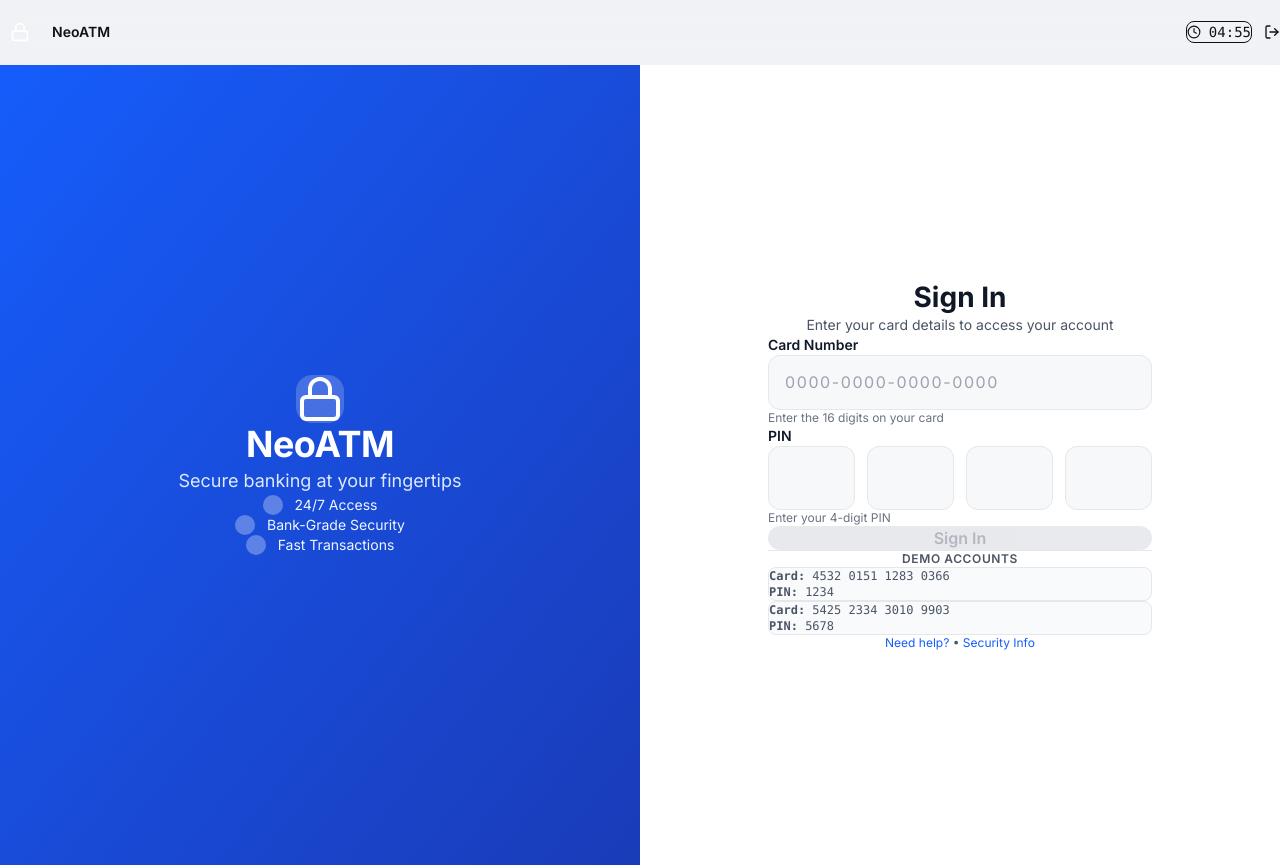
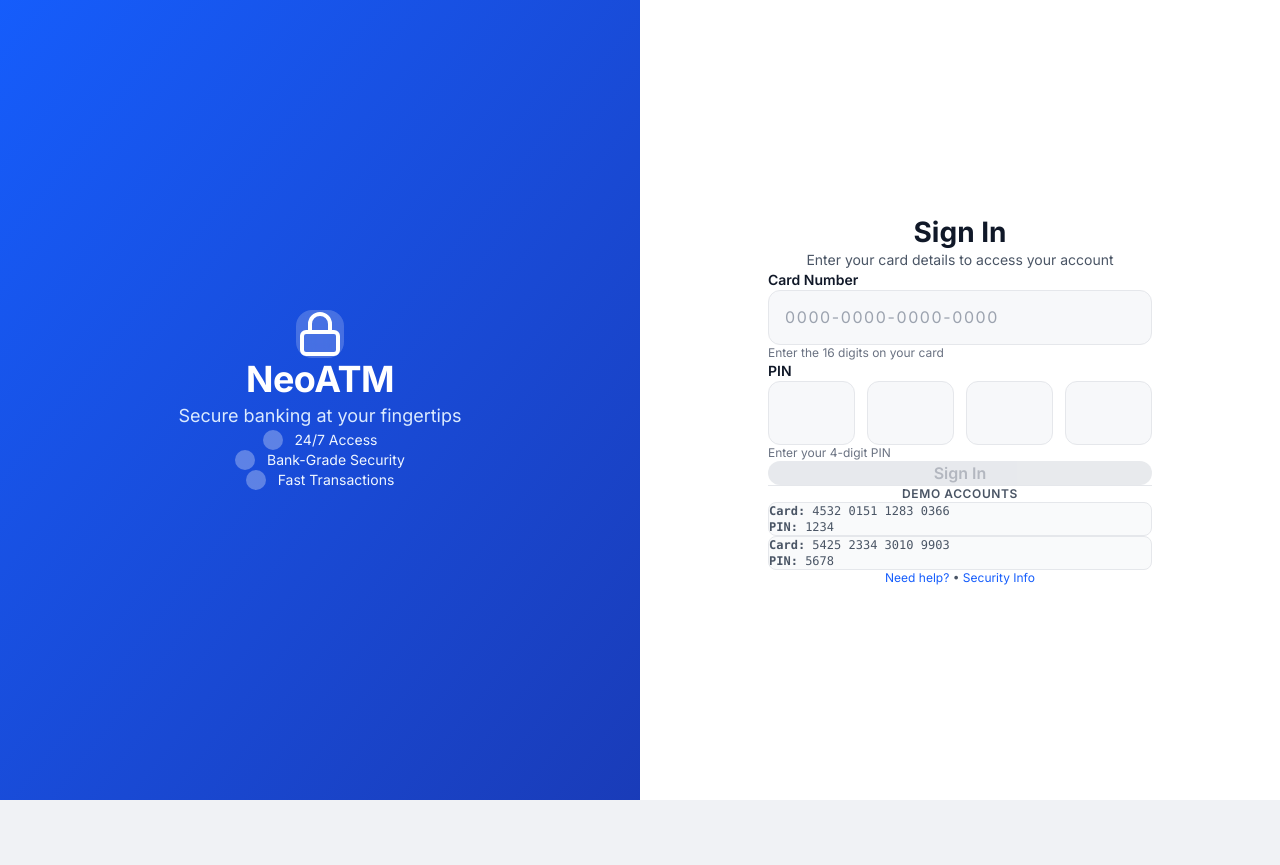
Before and after one commit to Ma7moudkolib/ATM-Banking-System, a React (Vite) app in the folder frontend/: page /login in a window 1280 px wide. After the commit the page ends 800 px from the top, so only its background shows below. Built offline with nearby package versions, Linux system fonts and the light colour scheme; no server answers; sample sign-in values are in the browser's storage.

Commit message:
Refactor: Update Layout component styling and structure

```diff
--- a/frontend/src/components/Layout.tsx
+++ b/frontend/src/components/Layout.tsx
@@ -1,16 +1,9 @@
-import { Outlet, useNavigate } from 'react-router-dom';
+import { Outlet } from 'react-router-dom';
 import { useAuth } from '../context/AuthContext';
 import { AlertTriangle } from 'lucide-react';
-import NavBar from './NavBar';
 
 export default function Layout() {
-  const { isAuthenticated, customerName, cardNumber, logout, cardBlocked } = useAuth();
-  const navigate = useNavigate();
-
-  function handleLogout() {
-    logout();
-    navigate('/login');
-  }
+  const { cardBlocked } = useAuth();
 
   return (
     <div className="min-h-screen flex flex-col">
@@ -22,15 +15,6 @@ export default function Layout() {
         </div>
       )}
 
-      {/* Top nav bar */}
-      {isAuthenticated && (
-        <NavBar
-          customerName={customerName}
-          cardNumber={cardNumber}
-          onLogout={handleLogout}
-        />
-      )}
-
       {/* Main content */}
       <main className="flex-1 w-full flex flex-col">
         <div className="flex-1">
```
